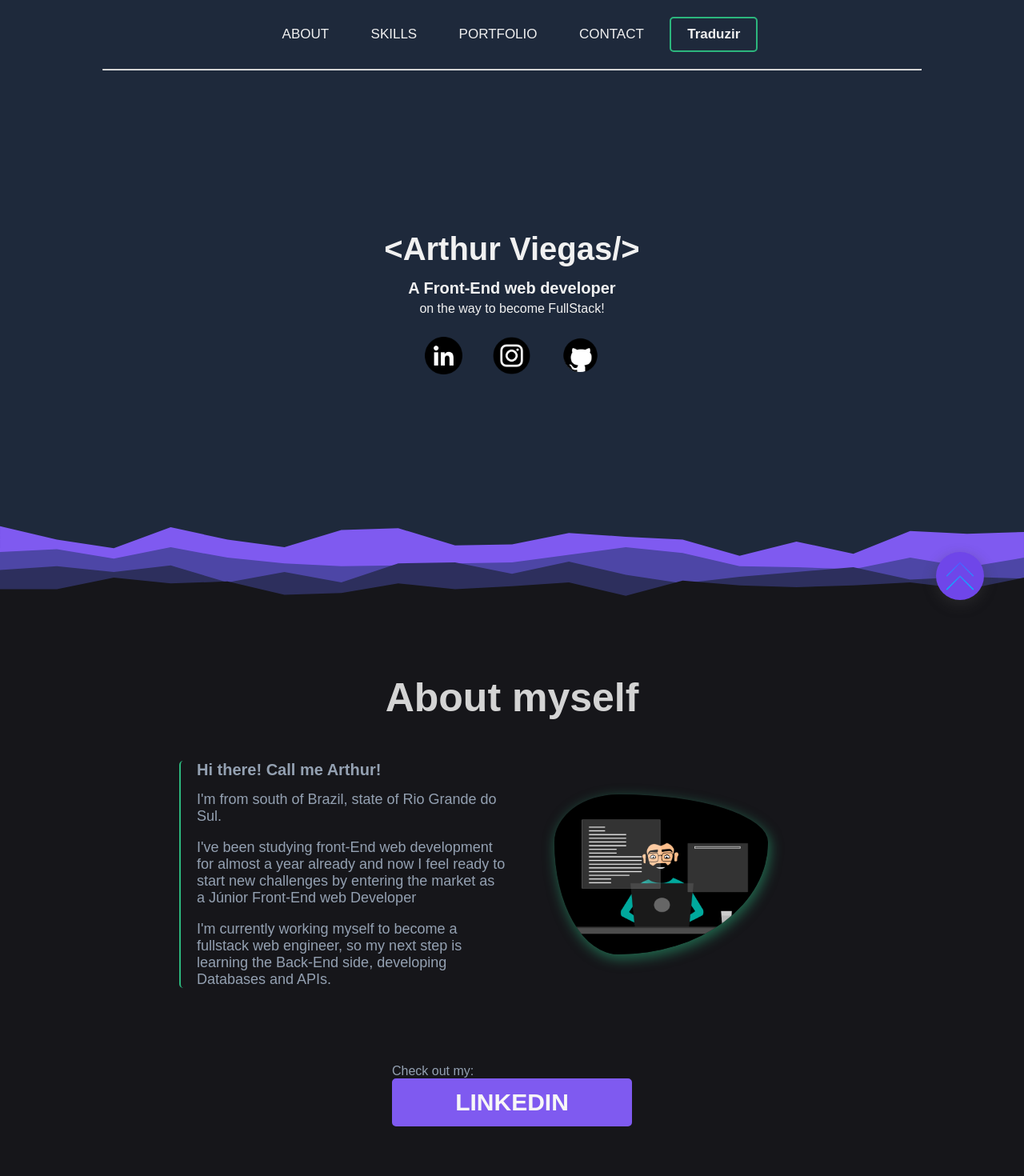
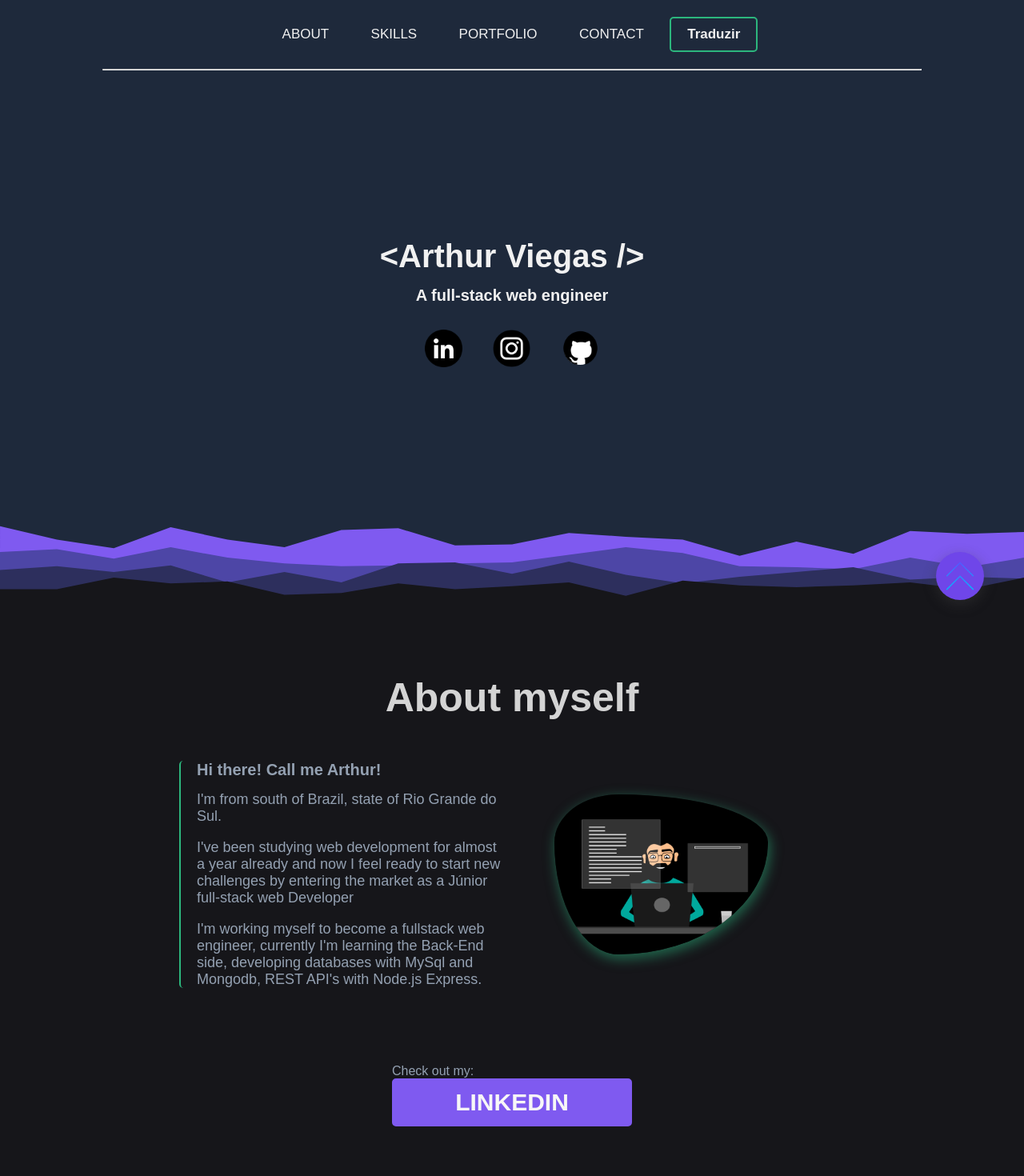
Before and after one commit to ArthurViegas/Arthur-Viegas, a React (Create React App) app: page / in a window 1280 px wide. Shown: the top 1470 px of the page at 80% size. Built offline with nearby package versions, Linux system fonts and the light colour scheme.

Commit message:
Atuliza portfólio

```diff
--- a/src/assets/css/about.css
+++ b/src/assets/css/about.css
@@ -123,23 +123,6 @@
 }
 
 @media only screen and (max-width : 700px) {
-
-  .about-section {
-    margin: 250px 0;
-  }
-
-  .my-img img {
-    height: 150px;
-    margin: 20px 0;
-  }
-
-  .about-container {
-    flex-direction: column;
-  }
-}
-
-
-@media only screen and (max-width : 700px) {
   .about-section {
     margin-top: 150px;
     width: 90%;
@@ -172,6 +155,15 @@
     width: 200px;
     height: 40px;
   }
+
+  .my-img img {
+    height: 150px;
+    margin: 20px 0;
+  }
+
+  .about-container {
+    flex-direction: column;
+  }
 }
 
 @media only screen and (max-width : 500px) {
@@ -187,6 +179,10 @@
   .my-img img {
     height: 170px;
     margin-top: 80px ;
+  }
+
+  .download-section {
+    margin-top: 150px;
   }
 }
 
--- a/src/assets/css/skills.css
+++ b/src/assets/css/skills.css
@@ -12,6 +12,7 @@
 #skills-section h2 {
   color: #d4d4d4;
   font-size: 50px;
+  text-align: center;
 }
 
 .hard-skills {
@@ -114,6 +115,9 @@
 
 @media only screen and (max-width : 700px) {
 
+  /* #skills-section h2 {
+
+  } */
   .skills-description {
     width: 90%;
   }
--- a/src/components/About.jsx
+++ b/src/components/About.jsx
@@ -8,11 +8,10 @@ function english() {
     <div>
       <h3>Hi there! Call me Arthur!</h3>
       <p>I'm from south of Brazil, state of Rio Grande do Sul.</p> <br />
-      <p>I've been studying front-End web development for almost a year already
-        and now I feel ready to start new
-        challenges by entering the market as a Júnior Front-End web Developer</p> <br />
-      <p>I'm currently working myself to become a fullstack web engineer,
-        so my next step is learning the Back-End side, developing Databases and APIs.</p>
+      <p>I've been studying web development for almost a year already
+        and now I feel ready to start new challenges by entering the market as a Júnior full-stack web Developer</p> <br />
+      <p>I'm working myself to become a fullstack web engineer,
+      currently I'm learning the Back-End side, developing databases with MySql and Mongodb, REST API's with Node.js Express.</p>
     </div>
   )
 }
@@ -23,10 +22,9 @@ function portuguese() {
     <div>
       <h3>Olá! Me chamo Arthur!</h3>
       <p>Sou do Rio grande do Sul, Brasil.</p> <br />
-      <p>Venho estudando desenvolvimento web Front-end há quase um ano
-        e agora me sinto pronto para encarar novos desafios ao entrar no mercado como desenvolvedor Front-end júnior.</p> <br />
-      <p>Atualmente estou trabalhando para me tornar um engenheiro Full-stack,
-        portanto, meu próximo passo é aprender o lado do Back-end, desenvolvendo bancos de dados e APIs.</p>
+      <p>Venho estudando desenvolvimento web há cerca de um ano
+        e agora me sinto pronto para encarar novos desafios ao entrar no mercado como desenvolvedor full-stack júnior.</p> <br />
+      <p>Atualmente venho trabalhando para me tornar um engenheiro Full-stack, aprendendo o lado do back-end, desenvolvendo bancos de dados com MySql e Mongodb, e desenvolvendo REST API's com Node.js Express.</p>
     </div>
   )
 }
--- a/src/components/Header.jsx
+++ b/src/components/Header.jsx
@@ -42,9 +42,8 @@ function pcHeader(translate, setTranslate) {
       <hr className="line-division" />
       <div className="introduction">
         <div>
-          <h2>{`<Arthur Viegas/>`}</h2>
-          <h4>{translate ? 'Desenvolvedor web Front-End' : 'A Front-End web developer'}</h4>
-          <p>{translate ? 'a caminho de me tornar FullStack' : 'on the way to become FullStack!'}</p>
+          <h2>{`<Arthur Viegas />`}</h2>
+          <h4>{translate ? 'Desenvolvedor web full-stack' : 'A full-stack web engineer'}</h4>
         </div>
         <nav className="social-links">
           <a target="blank" href="https://www.linkedin.com/in/viegasarthur/">
--- a/src/components/Pojects.jsx
+++ b/src/components/Pojects.jsx
@@ -19,6 +19,7 @@ function Projects() {
             >
               <img src={project.img} alt={project.name} />
             </a>
+            <p>{project.isMobile && 'Port Mobile'}</p>
           </div>
           ))}
       </div>
--- a/src/helpers/projects.js
+++ b/src/helpers/projects.js
@@ -8,6 +8,7 @@ const projects = [
     url:'https://try-wallet.vercel.app/',
     img:trywallet,
     name: 'TryWallet:',
+    isMobile: false,
     features:['React', 'React Router', 'Redux'],
   },
   {
@@ -15,6 +16,7 @@ const projects = [
     url:'https://online-store-umber.vercel.app/',
     img:onlineStore,
     name: 'Online Store:',
+    isMobile: false,
     features:['React', 'React Router', 'Redux'],
   },
   {
@@ -22,6 +24,7 @@ const projects = [
     url:'https://app-de-receitas-sage.vercel.app/',
     img:appDeReceitas,
     name: 'App de Receitas:',
+    isMobile: true,
     features:['React', 'React Router', 'Redux'],
   }
 ]
```
